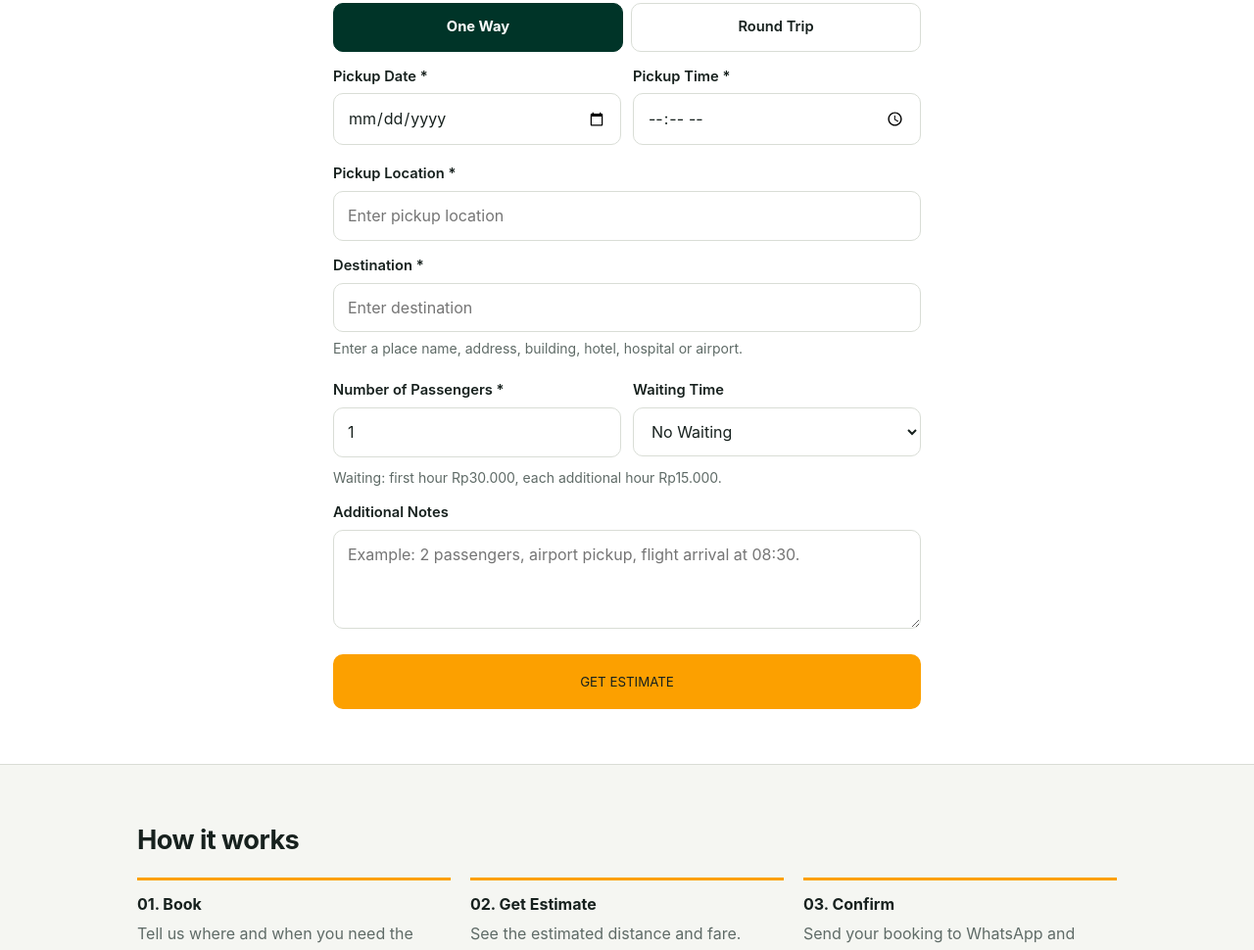
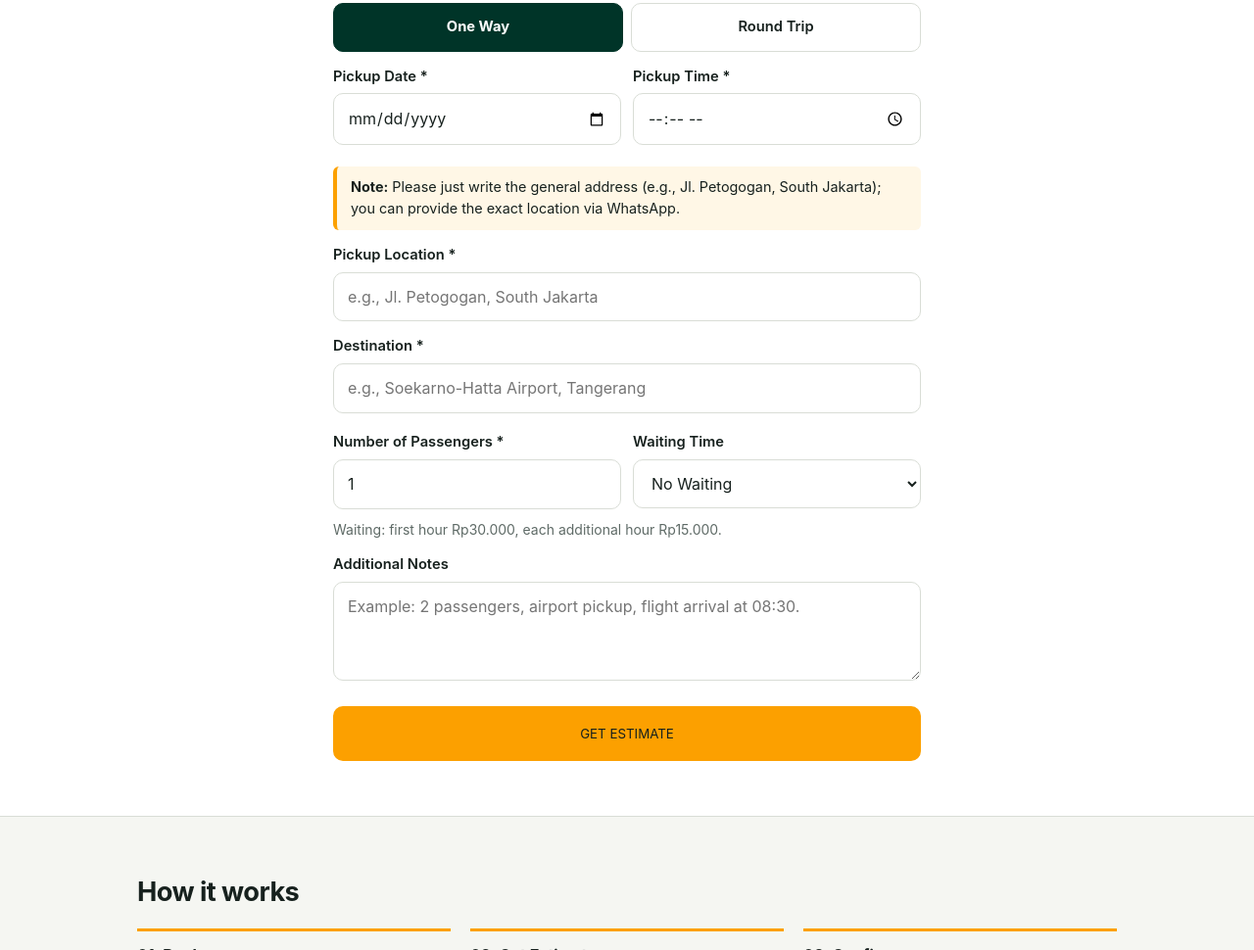
Before and after one commit to itsmearia80-cmyk/private-car-driver, a plain HTML site: page index.html in a window 1280 px wide. Shown: the part 2074-3044 px from the top of the page at 98% size. Drawn offline with Linux system fonts and the light colour scheme.

Commit message:
Add files via upload

```diff
--- a/css/style.css
+++ b/css/style.css
@@ -49,3 +49,4 @@ details{border-bottom:1px solid var(--color-border);padding:14px 0}summary{curso
 .brand .logo{height:60px;width:auto;display:block}html{scroll-padding-top:84px}
 @media(max-width:560px){.bar{height:64px}.brand .logo{height:50px}html{scroll-padding-top:72px}}
 .debug{background:#111;color:#9fe3b0;font:12px/1.5 ui-monospace,Menlo,Consolas,monospace;padding:12px;border-radius:8px;white-space:pre-wrap;overflow-wrap:anywhere;margin:12px 0}
+.locnote{background:#FFF7E6;border-left:4px solid var(--color-accent);border-radius:6px;padding:10px 14px;margin:18px 0 0;font-size:.9rem;color:var(--color-text)}
--- a/index.html
+++ b/index.html
@@ -59,9 +59,9 @@
       <div class="seg" role="radiogroup" aria-label="Trip type *"><label><input type="radio" name="tripType" value="one-way" checked><span>One Way</span></label><label><input type="radio" name="tripType" value="round-trip"><span>Round Trip</span></label></div>
       <div class="two"><div><label for="date">Pickup Date *</label><input id="date" type="date" aria-describedby="e-date"><p class="err" id="e-date" role="alert"></p></div>
       <div><label for="time">Pickup Time *</label><input id="time" type="time" aria-describedby="e-time"><p class="err" id="e-time" role="alert"></p></div></div>
-      <label for="pickup">Pickup Location *</label><input id="pickup" placeholder="Enter pickup location" autocomplete="off" aria-describedby="h-loc e-pickup"><p class="err" id="e-pickup" role="alert"></p>
-      <label for="destination">Destination *</label><input id="destination" placeholder="Enter destination" autocomplete="off" aria-describedby="h-loc e-destination"><p class="err" id="e-destination" role="alert"></p>
-      <p class="hint" id="h-loc">Enter a place name, address, building, hotel, hospital or airport.</p>
+      <p class="locnote" id="h-loc"><b>Note:</b> Please just write the general address (e.g., Jl. Petogogan, South Jakarta); you can provide the exact location via WhatsApp.</p>
+      <label for="pickup">Pickup Location *</label><input id="pickup" placeholder="e.g., Jl. Petogogan, South Jakarta" autocomplete="off" aria-describedby="h-loc e-pickup"><p class="err" id="e-pickup" role="alert"></p>
+      <label for="destination">Destination *</label><input id="destination" placeholder="e.g., Soekarno-Hatta Airport, Tangerang" autocomplete="off" aria-describedby="h-loc e-destination"><p class="err" id="e-destination" role="alert"></p>
       <div class="two"><div><label for="passengers">Number of Passengers *</label><input id="passengers" type="number" min="1" value="1" inputmode="numeric" aria-describedby="e-passengers"><p class="err" id="e-passengers" role="alert"></p></div>
       <div><label for="waiting">Waiting Time</label><select id="waiting"><option value="0">No Waiting</option><option value="1">1 Hour</option><option value="2">2 Hours</option><option value="3">3 Hours</option><option value="4">4 Hours</option><option value="5">5 Hours</option><option value="6">6 Hours</option></select></div></div>
       <p class="hint" id="waitHint"></p>
--- a/js/config.js
+++ b/js/config.js
@@ -6,7 +6,7 @@ const CONFIG = {
     serviceHours: ""                // isi bila sudah pasti. Kosong = tidak ditampilkan
   },
   whatsapp: { driverNumber: "628XXXXXXXXXX" }, // GANTI (format 62..., tanpa + dan tanpa 0)
-  pricing: { pricePerKm: 5000, firstWaitingHour: 30000, additionalWaitingHour: 15000 },
+  pricing: { pricePerKm: 5250, firstWaitingHour: 30000, additionalWaitingHour: 15000 },
   routing: {
     primary: "google",              // "google" | "osrm"
     fallback: "osrm",
```
